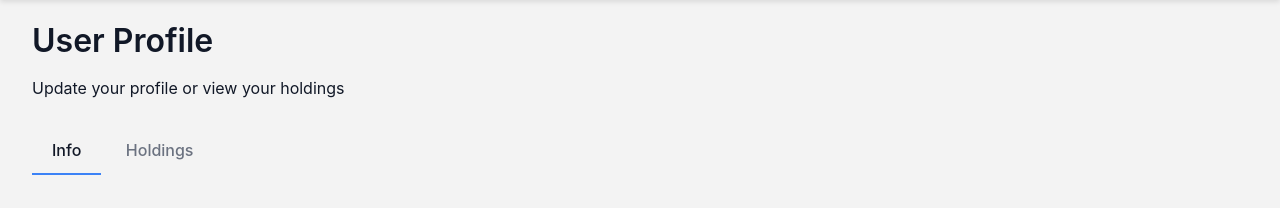
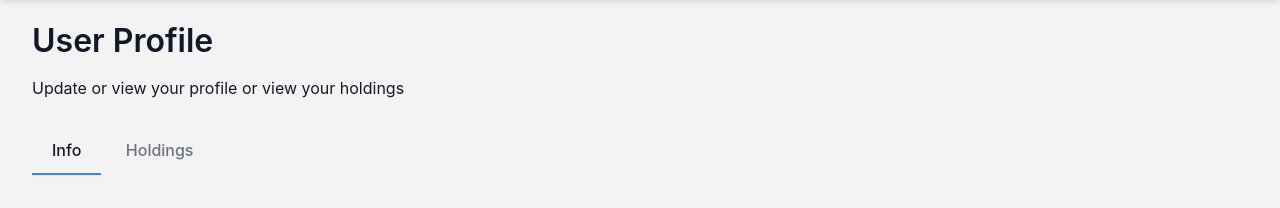
Before and after one commit to mystocks-africa/bycig-mkt, a PHP site: page /profile in a window 1280 px wide. Shown: the part 66-274 px from the top of the page. Run offline with PHP 8.4, Linux system fonts and the light colour scheme; data that the repository does not hold is empty; some libraries are stand-ins or nearby versions.

Commit message:
update text

```diff
--- a/app/views/profile/index.php
+++ b/app/views/profile/index.php
@@ -10,7 +10,7 @@
 <body>
     <div class="hero-section">
         <h1>User Profile</h1>
-        <p>Update your profile or view your holdings</p>
+        <p>Update or view your profile or view your holdings</p>
         <br>
         <div>
             <span id="info-tab" class="tab active" onclick="handleToggleScreen('info')">Info</span>
```
